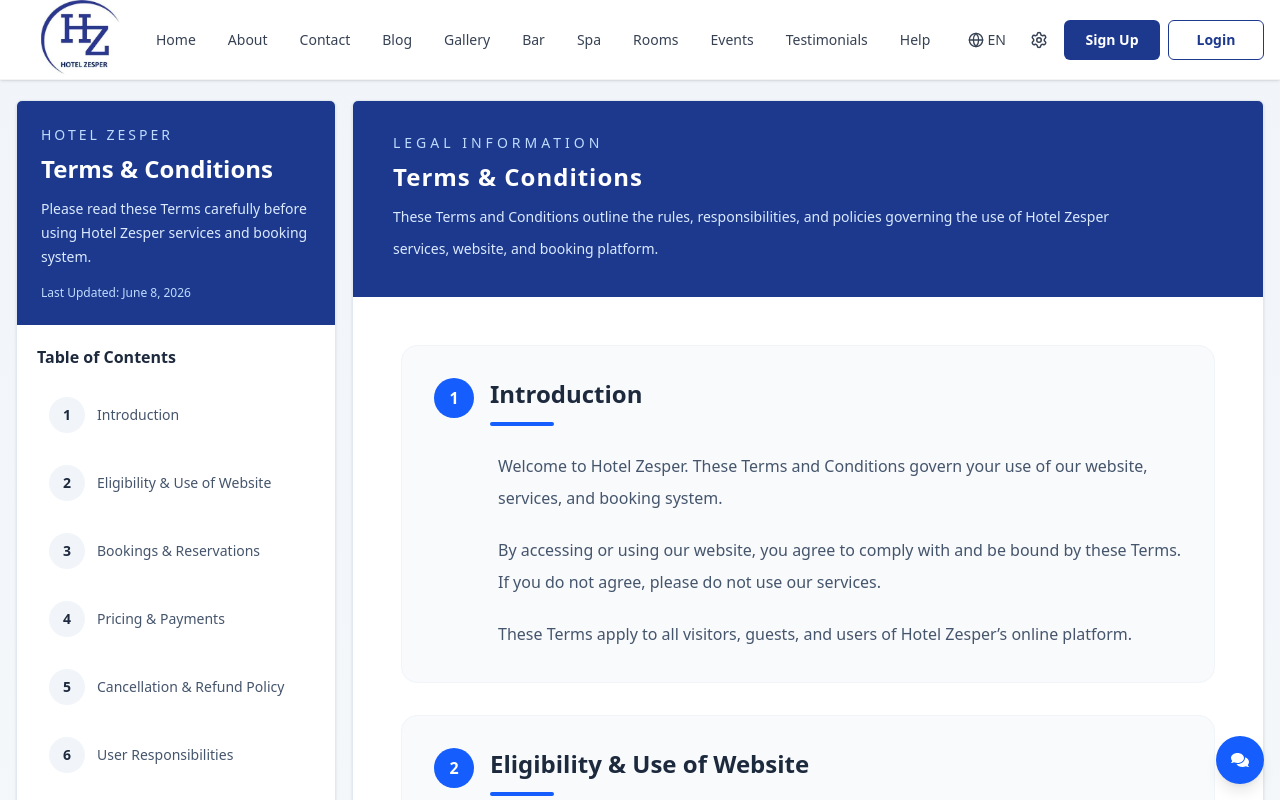
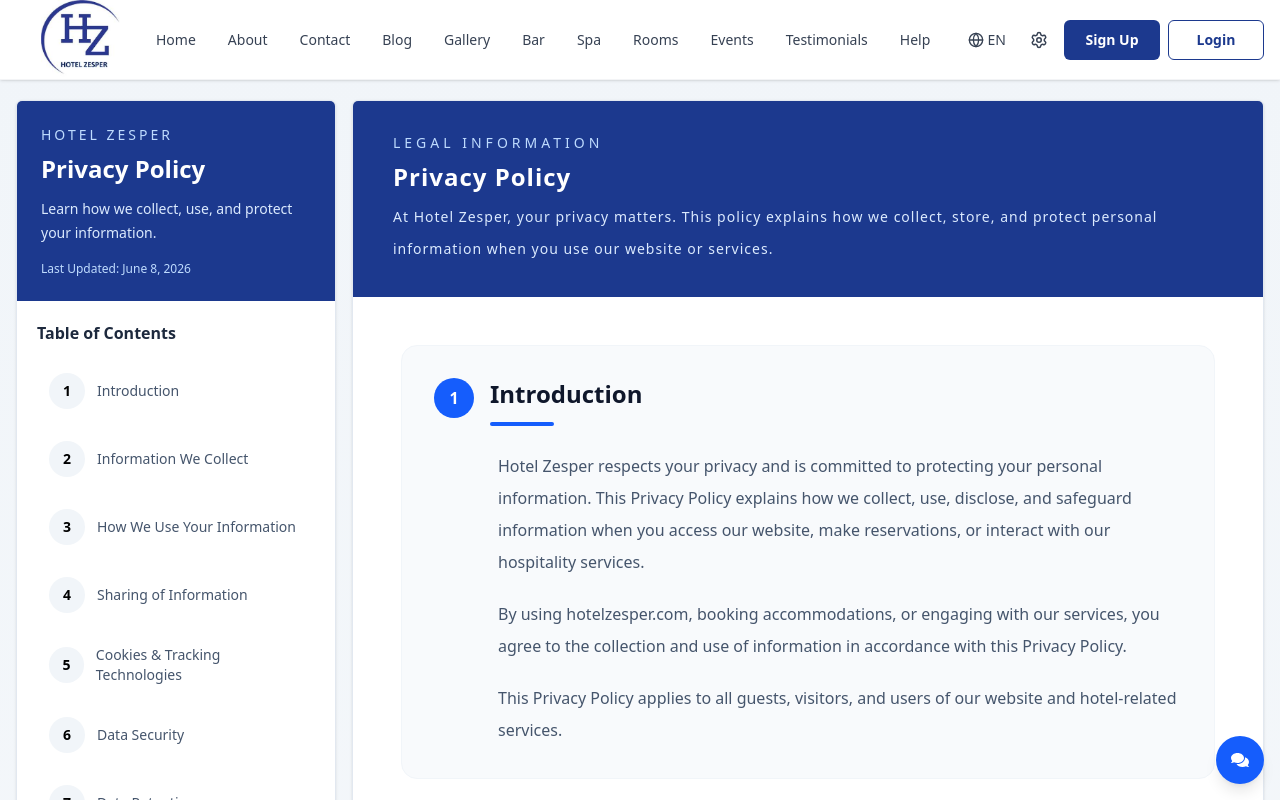
Before and after one commit to royferdinard/hotelZesper, a React (Vite) app: page /#/privacy in a window 1280 px wide. Before the commit this address led to /#/terms. Shown: the top 800 px of the page. Built offline with nearby package versions, Linux system fonts and the light colour scheme.

Commit message:
update terms cookies and privacy

```diff
--- a/src/pages/cookies.jsx
+++ b/src/pages/cookies.jsx
@@ -1,6 +1,7 @@
 import React from "react";
 import { useTranslation } from 'react-i18next';
 import Footer from "../components/footer";
+import { useEffect } from "react";
 
 const sections = [
   {
@@ -115,6 +116,48 @@
       });
     }
   };
+
+  useEffect(() => {
+  let attempts = 0;
+  const maxAttempts = 10;
+
+  const tryScroll = () => {
+    const hash = window.location.hash;
+    if (!hash) return;
+
+    const id = hash.replace("#", "");
+    const el = document.getElementById(id);
+
+    if (el) {
+      el.scrollIntoView({
+        behavior: "smooth",
+        block: "start",
+      });
+      return true;
+    }
+
+    return false;
+  };
+
+  const interval = setInterval(() => {
+    attempts++;
+
+    const success = tryScroll();
+
+    if (success || attempts >= maxAttempts) {
+      clearInterval(interval);
+    }
+  }, 200);
+
+  const handleHashChange = () => tryScroll();
+
+  window.addEventListener("hashchange", handleHashChange);
+
+  return () => {
+    clearInterval(interval);
+    window.removeEventListener("hashchange", handleHashChange);
+  };
+}, []);
 
   return (
     <>
--- a/src/pages/privacy.jsx
+++ b/src/pages/privacy.jsx
@@ -1,6 +1,7 @@
 import React from "react";
 import { useTranslation } from 'react-i18next';
 import Footer from "../components/footer";
+import { useEffect } from "react";
 
 const sections = [
   {
@@ -130,6 +131,47 @@
       });
     }
   };
+
+ useEffect(() => {
+  const scrollToHash = () => {
+    const hash = window.location.hash;
+    if (!hash) return;
+
+    const id = hash.replace("#", "");
+
+    const tryScroll = () => {
+      const el = document.getElementById(id);
+
+      if (el) {
+        el.scrollIntoView({
+          behavior: "smooth",
+          block: "start",
+        });
+        return true;
+      }
+      return false;
+    };
+
+    // retry until DOM is ready (fixes GitHub Pages delay)
+    let attempts = 0;
+    const interval = setInterval(() => {
+      attempts++;
+
+      if (tryScroll() || attempts > 10) {
+        clearInterval(interval);
+      }
+    }, 200);
+  };
+
+  scrollToHash();
+
+  window.addEventListener("hashchange", scrollToHash);
+
+  return () => {
+    window.removeEventListener("hashchange", scrollToHash);
+  };
+}, []);
+
   return (
     <>
       <div className="bg-linear-to-b from-slate-100 to-white dark:from-slate-900 dark:to-slate-950 min-h-screen py-8 px-4 md:px-4 pt-25">
@@ -169,7 +211,17 @@
                       <a
                         onClick={(e) => {
                           e.preventDefault();
-                          scrollToSection(section.id);
+
+                          const el = document.getElementById(section.id);
+
+                          if (el) {
+                            el.scrollIntoView({
+                              behavior: "smooth",
+                              block: "start",
+                            });
+
+                            window.history.pushState(null, "", `#${section.id}`);
+                          }
                         }}
                         href={`#${section.id}`}
                         className="group flex items-center gap-3 p-3 rounded-xl transition hover:bg-blue-50 dark:hover:bg-slate-700 cursor-pointer"
--- a/src/pages/terms.jsx
+++ b/src/pages/terms.jsx
@@ -1,6 +1,7 @@
-import React, { useState } from "react";
+import React, { useState, useEffect } from "react";
 import { useTranslation } from 'react-i18next';
 import Footer from "../components/footer";
+import { useLocation } from "react-router-dom";
 
 const sections = [
   {
@@ -119,7 +120,33 @@
       });
     }
   };
+const location = useLocation();
 
+useEffect(() => {
+  const id = location.hash?.replace("#", "");
+  if (!id) return;
+
+  let attempts = 0;
+
+  const tryScroll = () => {
+    const el = document.getElementById(id);
+
+    if (el) {
+      el.scrollIntoView({
+        behavior: "smooth",
+        block: "start",
+      });
+      return;
+    }
+
+    if (attempts < 20) {
+      attempts++;
+      requestAnimationFrame(tryScroll);
+    }
+  };
+
+  requestAnimationFrame(tryScroll);
+}, [location.hash]);
 
   return (
     <>
```
